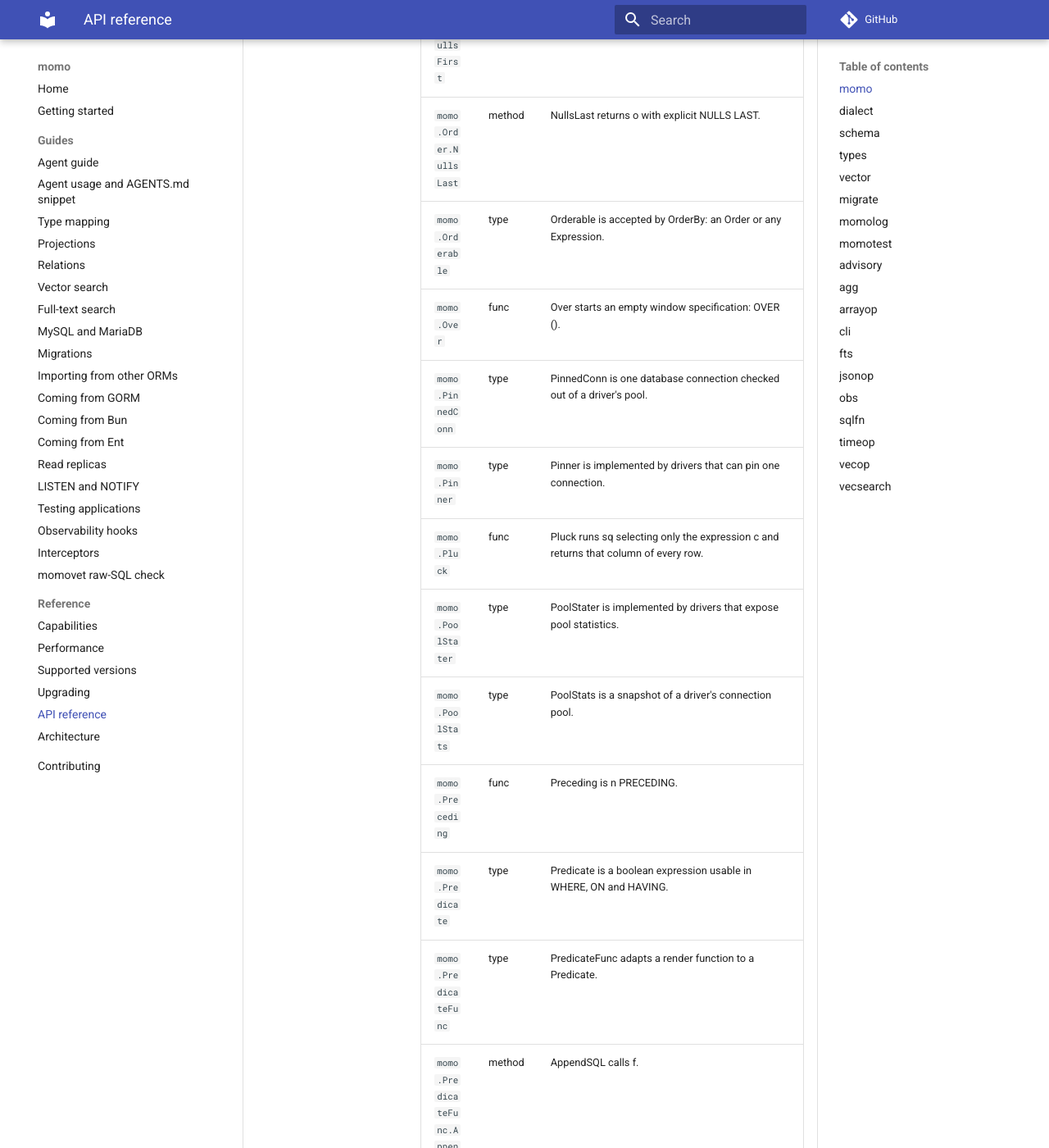
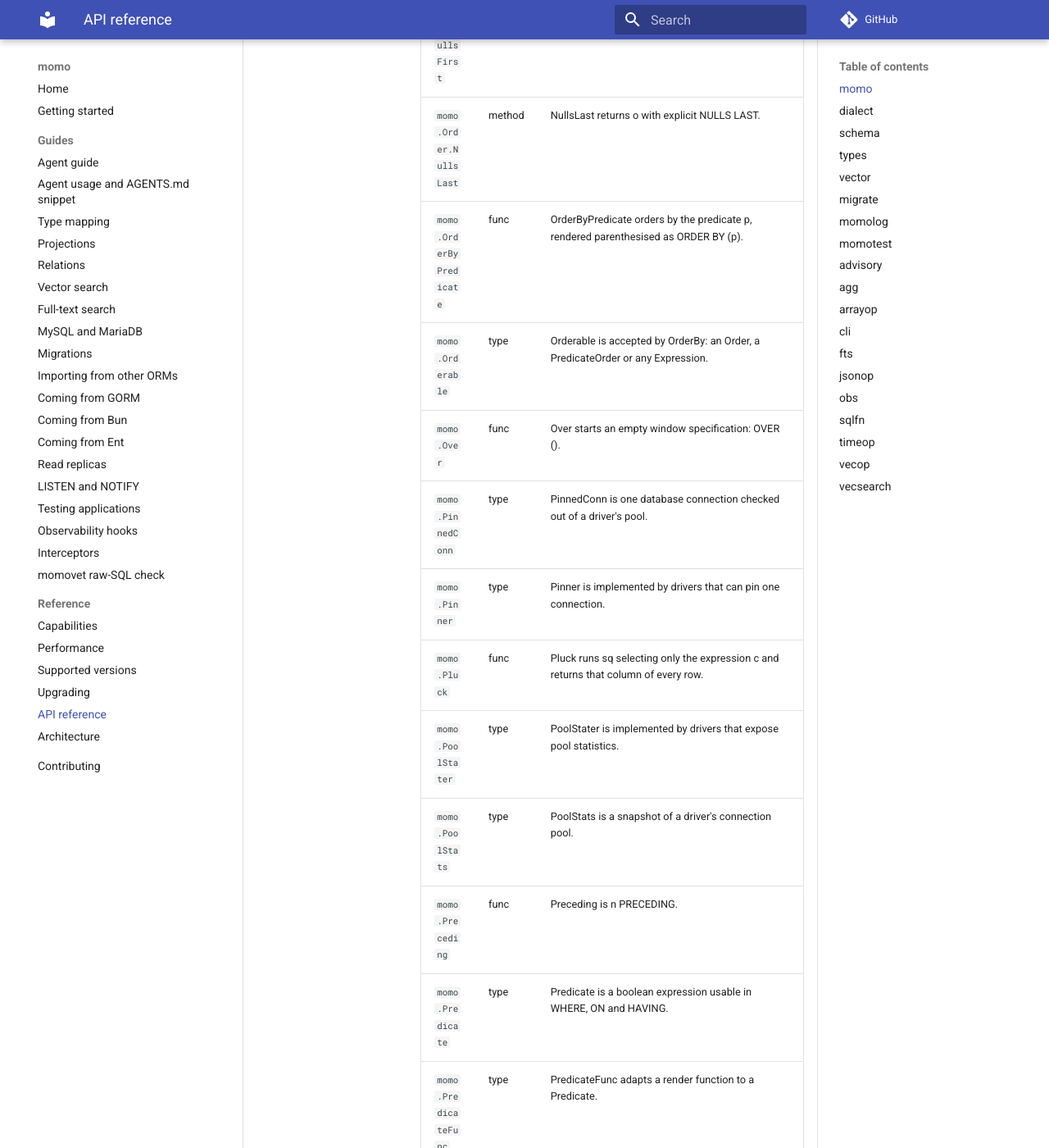
Before and after one commit to azrtydxb/momo, an MkDocs documentation site: the page built from docs/reference.md, in a window 1280 px wide and 1400 px high, scrolled down 45668 px. Shown: the whole window at 82% size. Built offline with MkDocs 1.6.1 and Material for MkDocs 9.7.7, drawn with Linux system fonts in a browser that asks for light colours; comment, search, counter and statistics services are not loaded; the version menu is left out; some of the changed text lies outside the part shown.

Commit message:
docs(reference): regenerate for the OrderByPredicate limits

```diff
--- a/docs/reference.md
+++ b/docs/reference.md
@@ -402,7 +402,8 @@ Import path: `github.com/azrtydxb/momo`
 | `momo.Order.AppendOrder`               | method | AppendOrder renders the item as "expr ASC\|DESC \[NULLS FIRST\|LAST\]", failing the build with ErrUnsupported where the dialect has no NULLS ordering.                                                                                                                            |
 | `momo.Order.NullsFirst`                | method | NullsFirst returns o with explicit NULLS FIRST.                                                                                                                                                                                                                                   |
 | `momo.Order.NullsLast`                 | method | NullsLast returns o with explicit NULLS LAST.                                                                                                                                                                                                                                     |
-| `momo.Orderable`                       | type   | Orderable is accepted by OrderBy: an Order or any Expression.                                                                                                                                                                                                                     |
+| `momo.OrderByPredicate`                | func   | OrderByPredicate orders by the predicate p, rendered parenthesised as ORDER BY (p).                                                                                                                                                                                               |
+| `momo.Orderable`                       | type   | Orderable is accepted by OrderBy: an Order, a PredicateOrder or any Expression.                                                                                                                                                                                                   |
 | `momo.Over`                            | func   | Over starts an empty window specification: OVER ().                                                                                                                                                                                                                               |
 | `momo.PinnedConn`                      | type   | PinnedConn is one database connection checked out of a driver's pool.                                                                                                                                                                                                             |
 | `momo.Pinner`                          | type   | Pinner is implemented by drivers that can pin one connection.                                                                                                                                                                                                                     |
@@ -413,6 +414,9 @@ Import path: `github.com/azrtydxb/momo`
 | `momo.Predicate`                       | type   | Predicate is a boolean expression usable in WHERE, ON and HAVING.                                                                                                                                                                                                                 |
 | `momo.PredicateFunc`                   | type   | PredicateFunc adapts a render function to a Predicate.                                                                                                                                                                                                                            |
 | `momo.PredicateFunc.AppendSQL`         | method | AppendSQL calls f.                                                                                                                                                                                                                                                                |
+| `momo.PredicateOrder`                  | type   | PredicateOrder orders by a boolean predicate; see OrderByPredicate.                                                                                                                                                                                                               |
+| `momo.PredicateOrder.Asc`              | method | Asc orders by the predicate ascending: false before true.                                                                                                                                                                                                                         |
+| `momo.PredicateOrder.Desc`             | method | Desc orders by the predicate descending: true before false.                                                                                                                                                                                                                       |
 | `momo.Projection`                      | type   | Projection is embedded in a struct to declare it a result type for typed projections.                                                                                                                                                                                             |
 | `momo.Querier`                         | type   | Querier is implemented by *DB and *Tx.                                                                                                                                                                                                                                            |
 | `momo.Query`                           | func   | Query renders sql through the raw path (see Exec: '?' binds, "??" is a literal '?', Expr arguments render inline, an argument-count mismatch is a build error; on PostgreSQL native $n placeholders bind argument n, see SQL) and scans every row into a T.                       |
```
